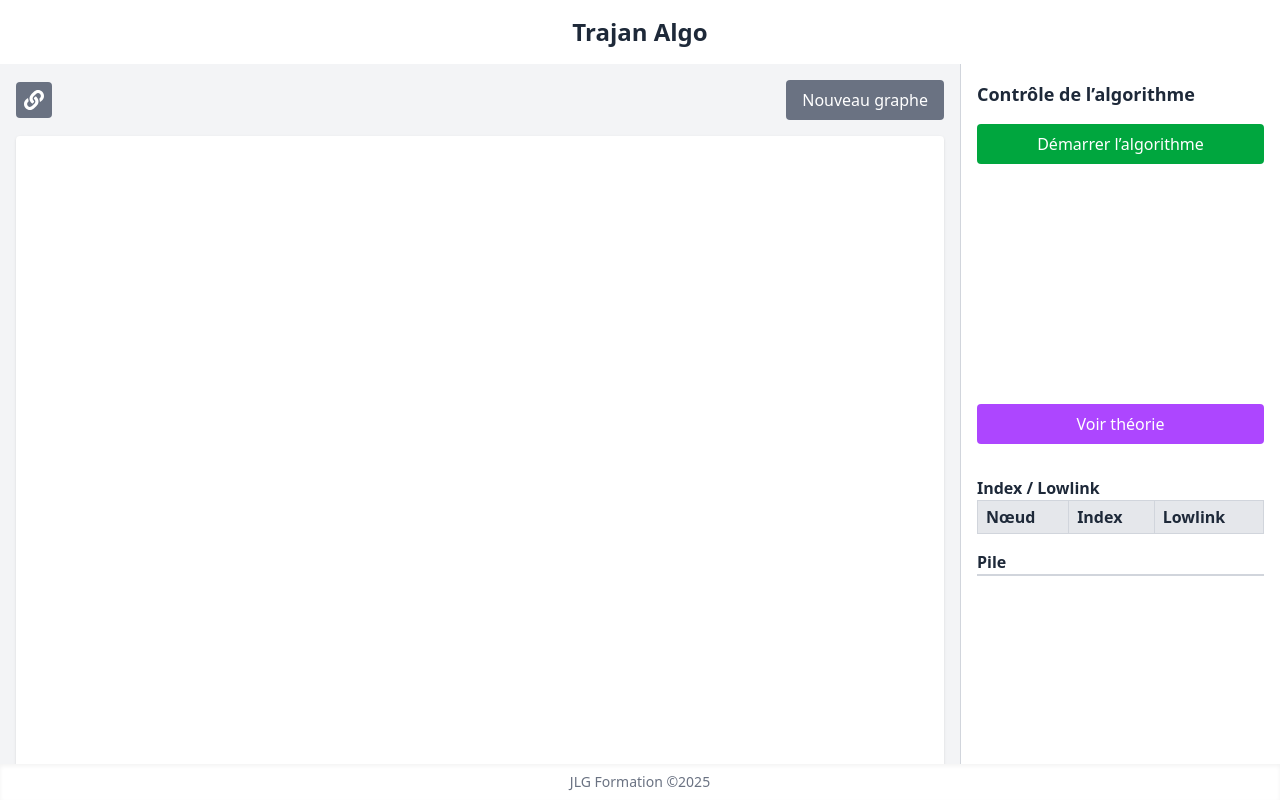
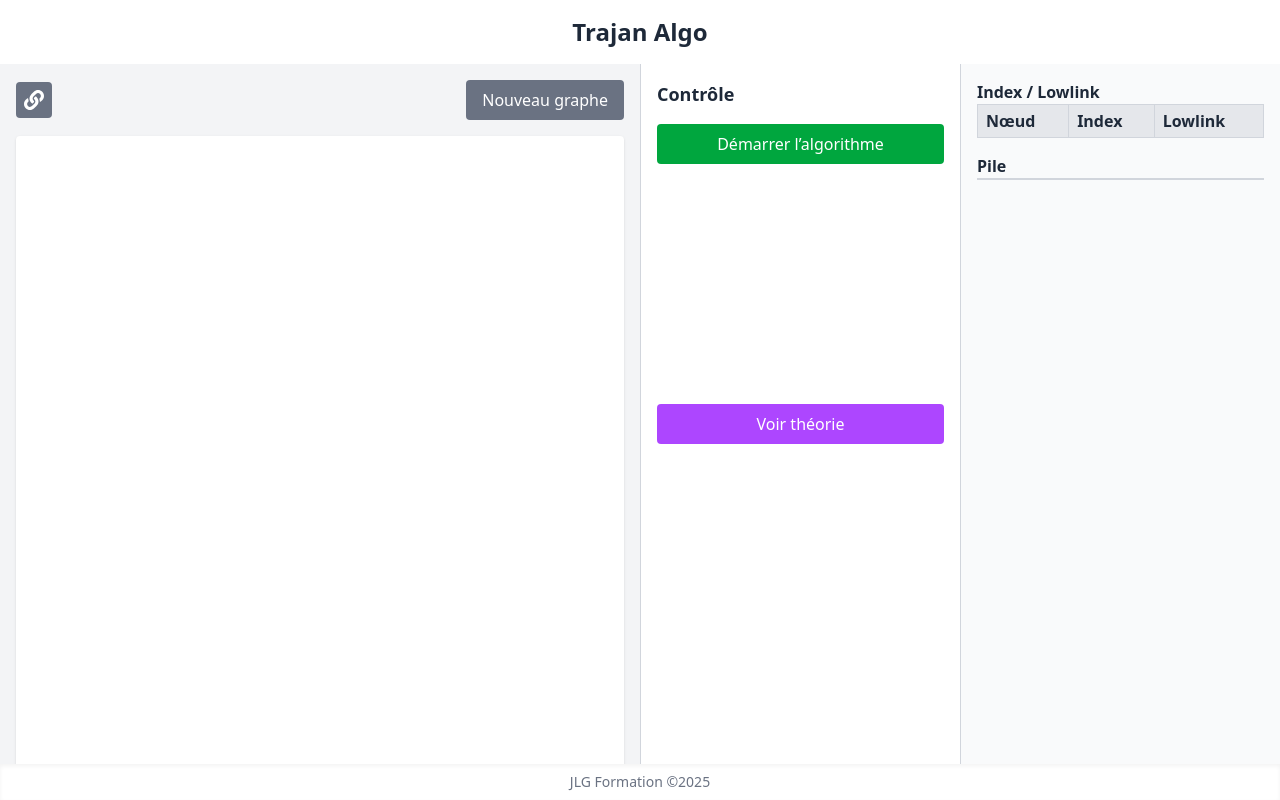
Before and after one commit to jlg-formation/tarjan-algo, a React (Vite) app: page / in a window 1280 px wide. Built offline with nearby package versions, Linux system fonts and the light colour scheme.

Commit message:
feat: restructure layout with separate console
Co-authored-by: OpenAI Codex for JLG <codex@openai.com>

```diff
--- a/src/App.tsx
+++ b/src/App.tsx
@@ -18,16 +18,21 @@ export default function App() {
 
       {/* Main layout */}
       <main className="flex flex-1 overflow-hidden">
+        {/* Canvas area */}
         <section className="flex-grow space-y-4 bg-gray-100 p-4">
           <GraphEditorToolbar />
           <GraphCanvas />
           <ExplanationBox update={useAlgoStore((s) => s.lastUpdate)} />
         </section>
 
-        {/* Right Panel - Algorithm Control */}
+        {/* Control panel */}
         <aside className="w-[20em] space-y-4 border-l border-gray-300 bg-white p-4">
-          <h2 className="text-lg font-semibold">Contrôle de l’algorithme</h2>
+          <h2 className="text-lg font-semibold">Contrôle</h2>
           <ControlPanel />
+        </aside>
+
+        {/* Algorithm console */}
+        <aside className="w-[20em] border-l border-gray-300 bg-gray-50 p-4">
           <AlgorithmConsole />
         </aside>
       </main>
```
